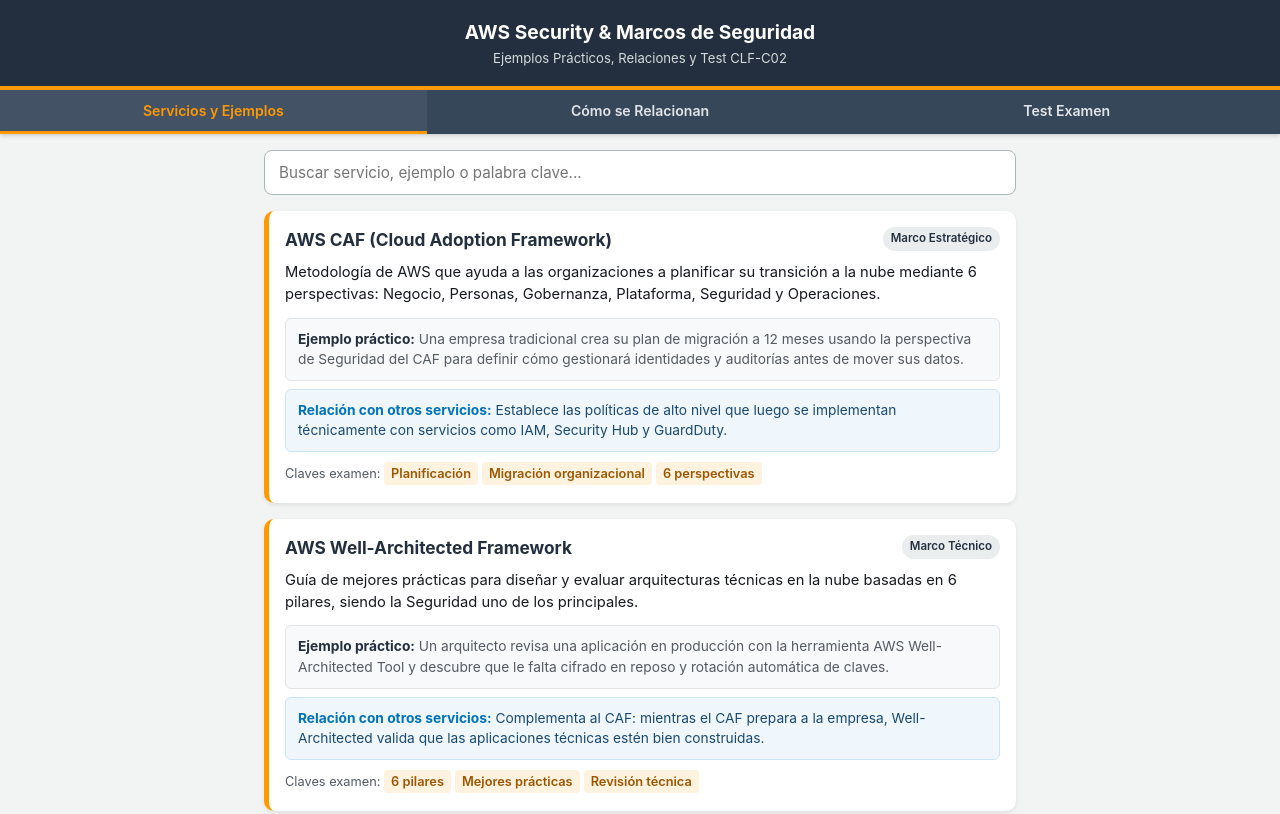
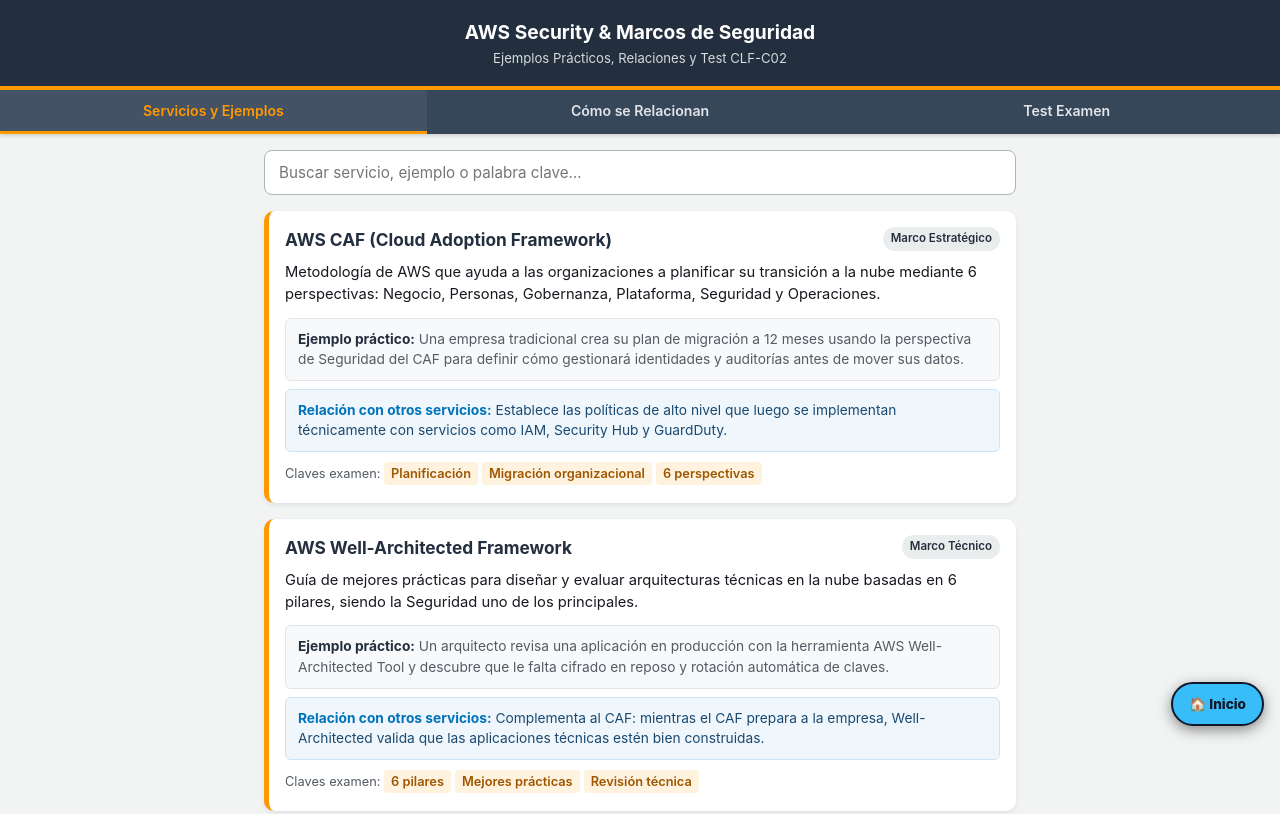
Before and after one commit to johnsaenz83/AWS-cloudpartioner, a plain HTML site: page seguridad.html in a window 1280 px wide. Shown: the top 814 px of the page. Drawn offline with Linux system fonts and the light colour scheme.

Commit message:
Add files via upload

```diff
--- a/seguridad.html
+++ b/seguridad.html
@@ -700,6 +700,25 @@
     renderCards();
     renderQuiz();
 </script>
-
+<a href="index.html" style="
+  position: fixed;
+  bottom: 74px;
+  right: 16px;
+  background: #38bdf8;
+  color: #0f172a;
+  padding: 10px 16px;
+  border-radius: 999px;
+  font-weight: 800;
+  font-size: 0.85rem;
+  text-decoration: none;
+  box-shadow: 0 4px 14px rgba(0, 0, 0, 0.45);
+  z-index: 9999;
+  display: flex;
+  align-items: center;
+  gap: 6px;
+  border: 2px solid #0f172a;
+">
+  🏠 Inicio
+</a>
 </body>
 </html>
```
